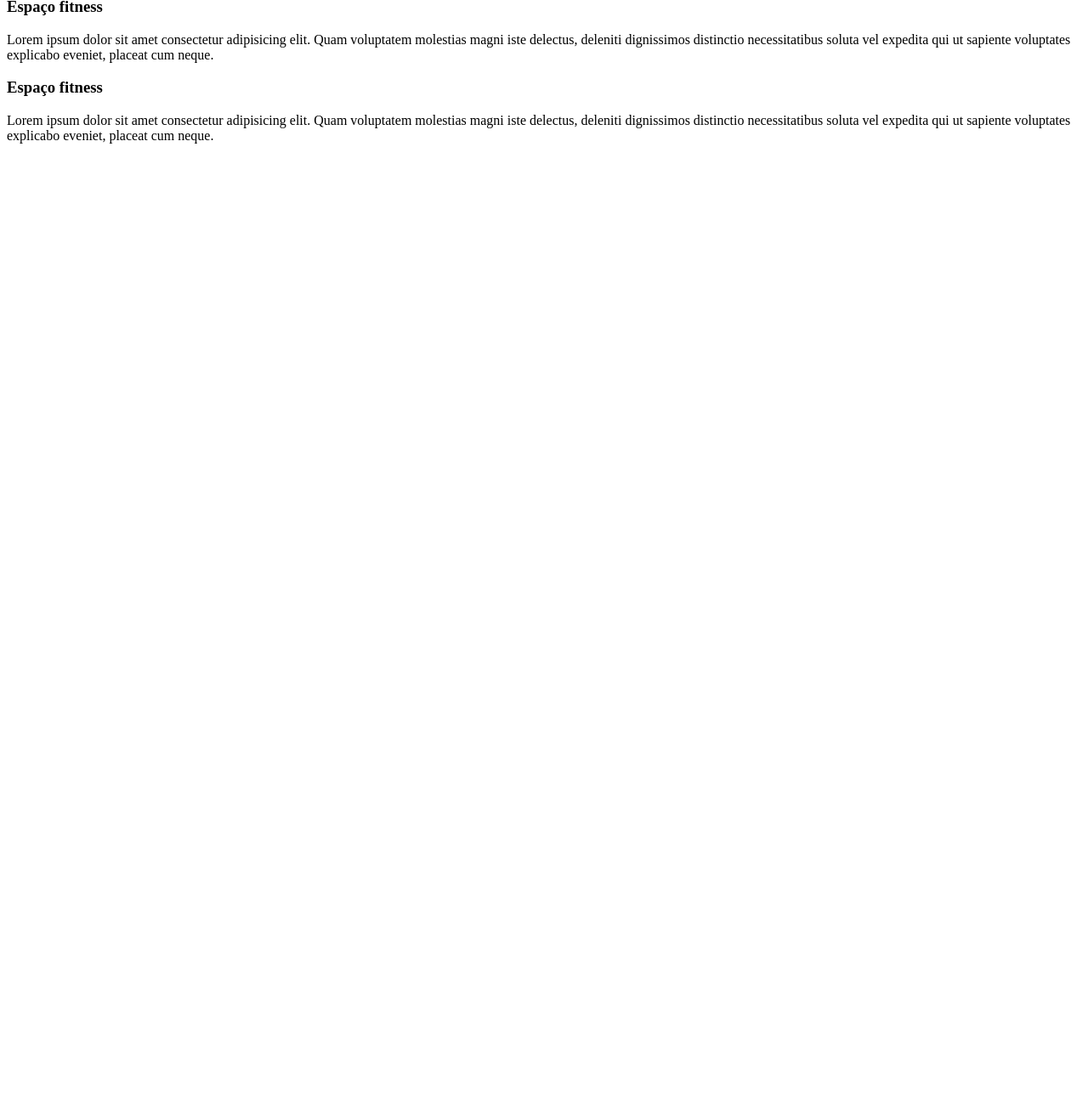
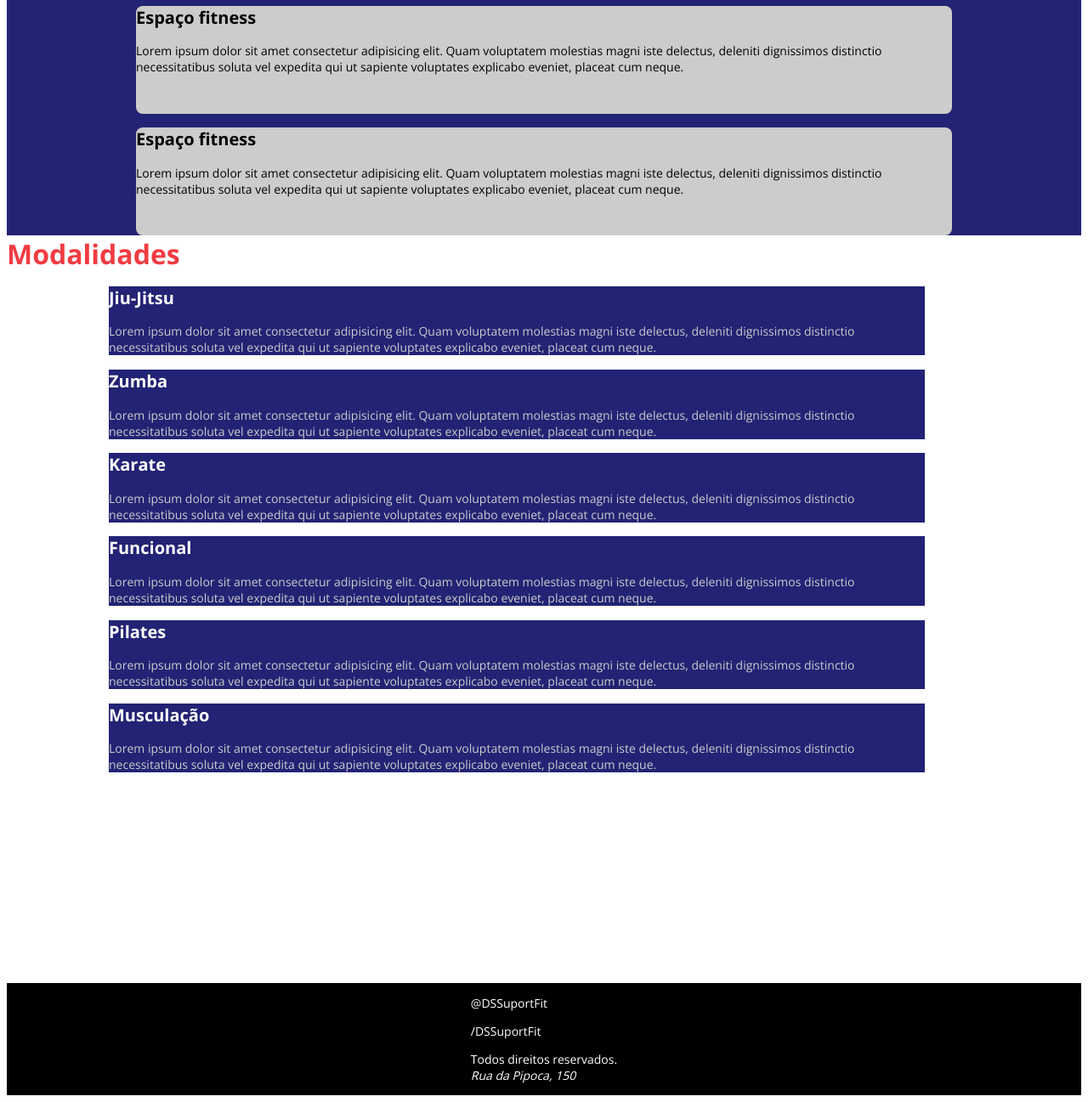
Before and after one commit to khothirano/DESAFIO-CSS-INTRODU-O, a plain HTML site: page index.html in a window 1280 px wide. Shown: the part 151-1448 px from the top of the page at 85% size. Before the commit the page ends 800 px from the top, so only its background shows below. Drawn offline with nearby package versions, Linux system fonts and the light colour scheme.

Commit message:
desafio ainda em andamento

```diff
--- a/index.html
+++ b/index.html
@@ -1,19 +1,25 @@
 <!DOCTYPE html>
-<html lang="en">
+<html lang="pt-br">
 
 <head>
     <meta charset="UTF-8">
     <meta http-equiv="X-UA-Compatible" content="IE=edge">
     <meta name="viewport" content="width=device-width, initial-scale=1.0">
     <title>Document</title>
+
+    <link rel="stylesheet" href="style.css">
+
 </head>
 
 <body>
 
     <header>
+
         <div>
             <div>
-                <p>DSSuportFit</p>
+               <nav>
+                <h1>DSSuportFit</h1>
+               </nav>
             </div>
             <div>
                 <p>@DSSuportFit</p>
@@ -23,24 +29,86 @@
     </header>
 
     <main>
+
+        <section class="section one color-so">
         <div>
             <h1>Conheça nosso espaço</h1>
-            <div>
-                <h3>Espaço fitness</h3>
+            <div class="first-square" >
+                <h2>Espaço fitness</h2>
                 <p>Lorem ipsum dolor sit amet consectetur adipisicing elit. Quam voluptatem molestias magni iste
                     delectus, deleniti dignissimos distinctio necessitatibus soluta vel expedita qui ut sapiente
                     voluptates explicabo eveniet, placeat cum neque.</p>
             </div>
-            <div>
-                <h3>Espaço fitness</h3>
+            <div class="first-square" >
+                <h2>Espaço fitness</h2>
                 <p>Lorem ipsum dolor sit amet consectetur adipisicing elit. Quam voluptatem molestias magni iste
                     delectus, deleniti dignissimos distinctio necessitatibus soluta vel expedita qui ut sapiente
                     voluptates explicabo eveniet, placeat cum neque.</p>
             </div>
         </div>
+       </section>
 
+       <section class="section-two" >
+        <div>
+            <h1 class="color-mod" >Modalidades</h1>
+            <div class="second-square" >
+                <h2>Jiu-Jitsu</h2>
+                <p class="color-subtittle" >Lorem ipsum dolor sit amet consectetur adipisicing elit. Quam voluptatem molestias magni iste
+                    delectus, deleniti dignissimos distinctio necessitatibus soluta vel expedita qui ut sapiente
+                    voluptates explicabo eveniet, placeat cum neque.</p>
+            </div>
+            <div class="second-square" >
+                <h2>Zumba</h2>
+                <p class="color-subtittle" >Lorem ipsum dolor sit amet consectetur adipisicing elit. Quam voluptatem molestias magni iste
+                    delectus, deleniti dignissimos distinctio necessitatibus soluta vel expedita qui ut sapiente
+                    voluptates explicabo eveniet, placeat cum neque.</p>
+            </div>
+            <div class="second-square" >
+                <h2>Karate</h2>
+                <p class="color-subtittle" >Lorem ipsum dolor sit amet consectetur adipisicing elit. Quam voluptatem molestias magni iste
+                    delectus, deleniti dignissimos distinctio necessitatibus soluta vel expedita qui ut sapiente
+                    voluptates explicabo eveniet, placeat cum neque.</p>
+            </div>
+            <div class="second-square" >
+                <h2>Funcional</h2>
+                <p class="color-subtittle" >Lorem ipsum dolor sit amet consectetur adipisicing elit. Quam voluptatem molestias magni iste
+                    delectus, deleniti dignissimos distinctio necessitatibus soluta vel expedita qui ut sapiente
+                    voluptates explicabo eveniet, placeat cum neque.</p>
+            </div>
+            <div class="second-square" >
+                <h2>Pilates</h2>
+                <p class="color-subtittle" >Lorem ipsum dolor sit amet consectetur adipisicing elit. Quam voluptatem molestias magni iste
+                    delectus, deleniti dignissimos distinctio necessitatibus soluta vel expedita qui ut sapiente
+                    voluptates explicabo eveniet, placeat cum neque.</p>
+            </div>
+            <div class="second-square" >
+                <h2>Musculação</h2>
+                <p class="color-subtittle" >Lorem ipsum dolor sit amet consectetur adipisicing elit. Quam voluptatem molestias magni iste
+                    delectus, deleniti dignissimos distinctio necessitatibus soluta vel expedita qui ut sapiente
+                    voluptates explicabo eveniet, placeat cum neque.</p>
+            </div>
+        </div>
+
+       </section>
 
     </main>
+
+    <footer>
+
+        <div>
+            <div class="third-square" >
+                <p>@DSSuportFit</p>
+            </div>
+            <div class="third-square" >
+                <p>/DSSuportFit</p>
+            </div>
+            <div class="third-square" >
+                <p>Todos direitos reservados. <br> <i>Rua da Pipoca, 150</i></p>
+            </div>
+        </div>
+
+    </footer>
+
 </body>
 
 </html>
--- /dev/null
+++ b/style.css
@@ -0,0 +1,100 @@
+@import url('https://fonts.googleapis.com/css2?family=Open+Sans:wght@400;700&display=swap');
+
+:root{
+    --header-color: #F03C42 ;
+    --main-section-one-color: #222374;
+    --main-section-two-color: #FFFFFF;
+    --footer-color: #000000;
+    --box-color: #CCCCCC;
+}
+
+* {
+    font-family: 'Open Sans', sans-serif;
+    box-sizing: border-box;
+
+}
+
+header {
+background-color: var(--header-color);
+}
+
+.first-square {
+    width: 960px;
+    height: 127px;
+    margin: 0 auto;
+    background-color: var(--box-color);
+    border-radius: 8px;
+}
+
+.second-square {
+    max-width: 960px;
+    max-height: 127px;
+    margin: 0 auto;
+    background-color: var(--main-section-one-color);
+    color: var(--main-section-two-color);
+}
+
+.third-square {
+    max-width: 960px;
+    max-height: 127px;
+    margin: 0 auto;
+    color: var(--main-section-two-color);
+}
+
+h1 {
+  font-size: 32px;
+  display: inline;
+}
+
+h2 {
+    font-size: 20px ;
+    display: block;
+}
+
+p {
+   font-size: 14px;
+}
+
+
+.section-one {
+        width: 1200px;
+        height: 418px;
+        left: 0px;
+        top: 100px;
+}
+
+.color-so {
+    background-color: var(--main-section-one-color);
+}
+
+.color-st {
+    background-color: var(--main-section-two-color);
+}
+
+.color-mod {
+    color: var(--header-color);
+}
+
+.color-subtittle {
+    color: var(--box-color);
+}
+
+.section-two {
+    width: 1200px;
+    height: 880px;
+    left: 0px;
+    top: 518px;
+}
+
+
+
+footer {
+    background-color: var(--footer-color);
+    color: var(--main-section-two-color);
+    margin: 0 auto;
+    display: flex;
+    flex-direction: column;
+    justify-content: space-between;
+    align-items: center;
+    padding: 550 66 550 150;
+}
```
